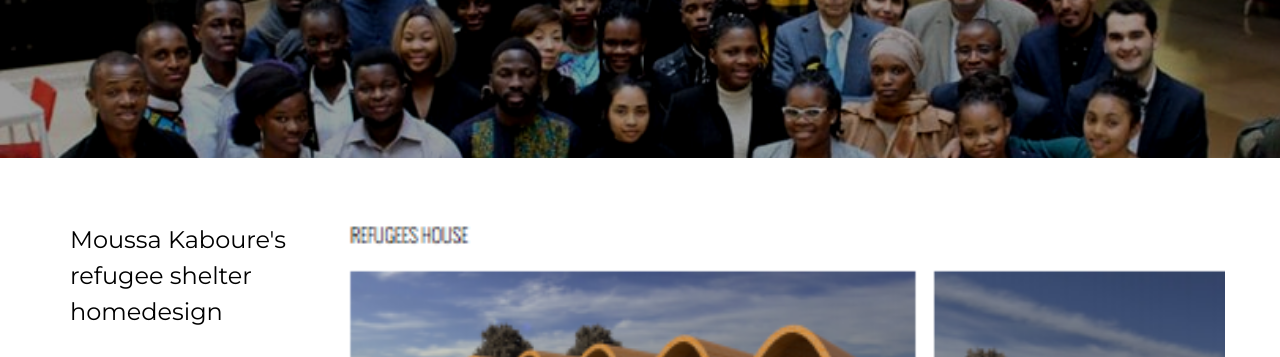
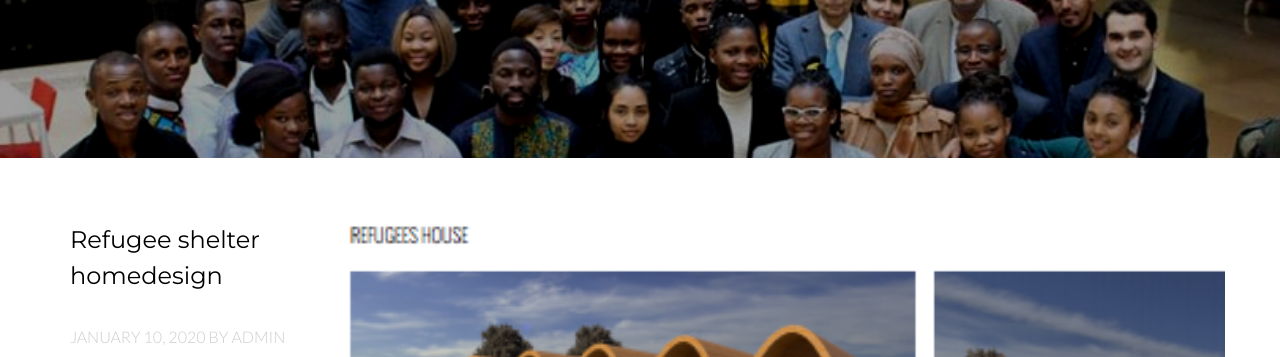
Before and after one commit to pmaume23/aisa, a website: page news.html in a window 1280 px wide. Shown: the part 442-799 px from the top of the page. Drawn offline with Linux system fonts and the light colour scheme; files whose address does not match are found by name.

Commit message:
Update news.html

```diff
--- a/news.html
+++ b/news.html
@@ -87,7 +87,7 @@
         <div class="container">
           <div class="row">
             <div class="col-md-3 probootstrap-animate">
-              <h3>Moussa Kaboure's refugee shelter homedesign</h3>
+              <h3>Refugee shelter homedesign</h3>
               <ul class="probootstrap-news">
                   <p class="probootstrap-news-date">January 10, 2020 by Admin</p>
 
```
